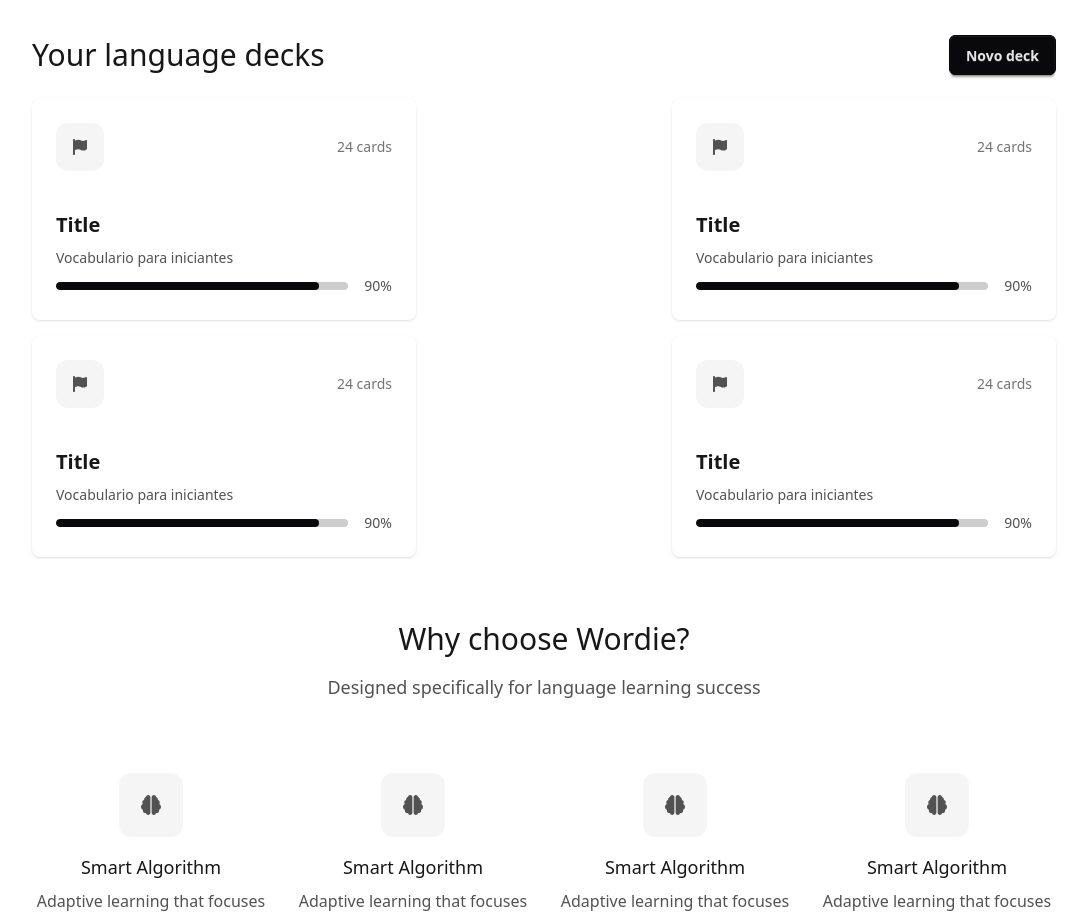
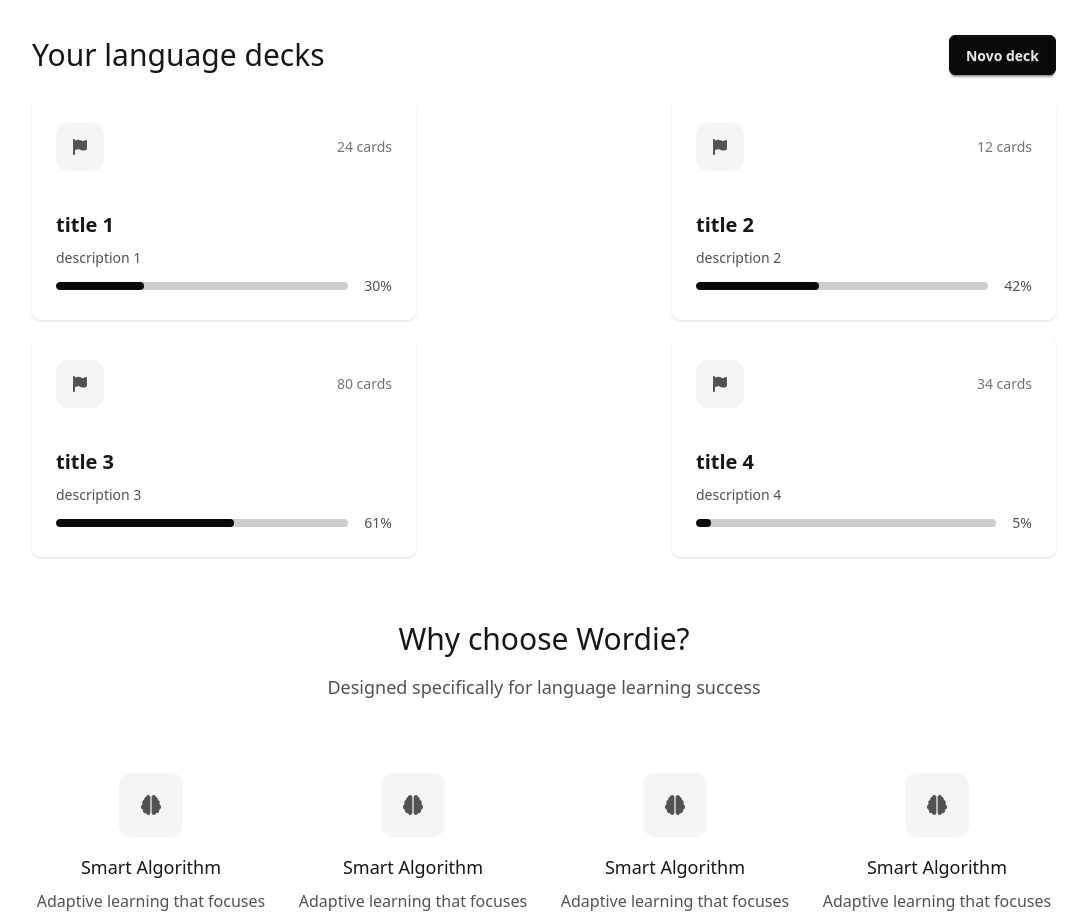
Before and after one commit to malvezzidatr/wordie-hub, a Next.js app: page /en in a window 1280 px wide. Shown: the part 1280-2197 px from the top of the page, without its empty margins (96-1183 px from the left). Built offline with nearby package versions, Linux system fonts and the light colour scheme.

Commit message:
fix: adjust in deck component

```diff
--- a/src/app/[locale]/page.tsx
+++ b/src/app/[locale]/page.tsx
@@ -73,10 +73,10 @@ export default function Home() {
         <button className="btn btn-neutral rounded-md">Novo deck</button>
       </div>
       <div className="flex items-center gap-4 justify-between flex-wrap">
-        <Deck />
-        <Deck />
-        <Deck />
-        <Deck />
+        <Deck description="description 1" howManyCard="24" percentage="30" title="title 1" />
+        <Deck description="description 2" howManyCard="12" percentage="42" title="title 2"/>
+        <Deck description="description 3" howManyCard="80" percentage="61" title="title 3"/>
+        <Deck description="description 4" howManyCard="34" percentage="5" title="title 4"/>
       </div>
 
       <div className="flex flex-col items-center justify-center mt-16">
--- a/src/components/Deck/Deck.tsx
+++ b/src/components/Deck/Deck.tsx
@@ -1,20 +1,32 @@
 import { FaFlag } from "react-icons/fa6"
 
-export const Deck = () => {
+interface DeckProps {
+  howManyCard: string;
+  title: string;
+  description: string;
+  percentage: string;
+}
+
+export const Deck = ({
+  description,
+  howManyCard,
+  title,
+  percentage,
+}: DeckProps) => {
   return (
     <div className="card w-96 card-md shadow-sm">
         <div className="flex items-center justify-between mb-4 w-full px-6 pt-6">
           <div className="w-12 h-12 bg-neutral-100 rounded-xl flex items-center justify-center">
             <FaFlag className="text-neutral-600 text-md" />
           </div>
-          <p className="text-sm text-neutral-500 justify-self-end">24 cards</p>
+          <p className="text-sm text-neutral-500 justify-self-end">{howManyCard} cards</p>
         </div>
       <div className="card-body">
-        <h2 className="card-title text-xl text-neutral-900">Title</h2>
-        <p className="text-neutral-600">Vocabulario para iniciantes</p>
+        <h2 className="card-title text-xl text-neutral-900">{title}</h2>
+        <p className="text-neutral-600">{description}</p>
         <div className="w-full flex items-center gap-4">
-          <progress className="progress progress-neutral w-full" value="90" max="100"></progress>
-          <p className="text-sm text-neutral-600">90%</p>
+          <progress className="progress progress-neutral w-full" value={percentage} max="100" />
+          <p className="text-sm text-neutral-600">{percentage}%</p>
         </div>
       </div>
     </div>
```
